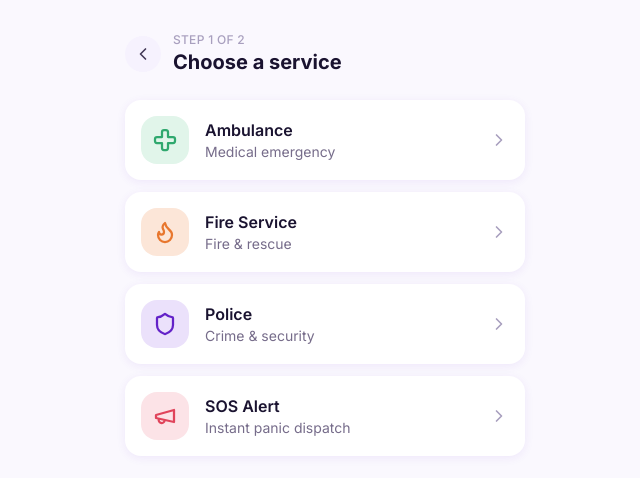
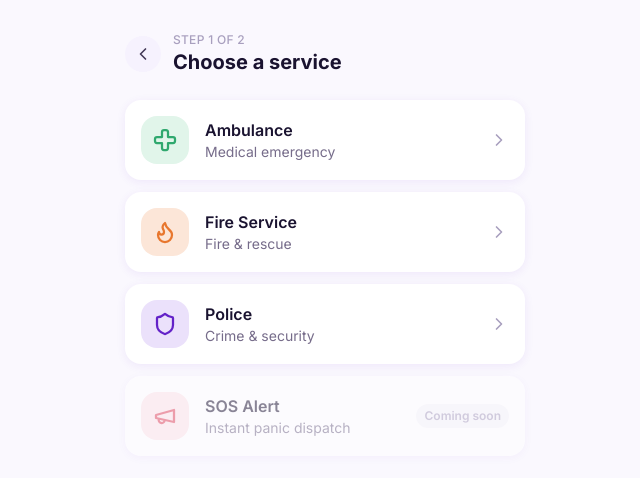
Before and after one commit to CyrilEtornam/project-nkwa, a React (Vite) app in the folder frontend/: page / in a window 1280 px wide. Both pictures are taken after a click on the button "Start emergency call". Shown: the top 478 px of the page, without its empty margins (315-955 px from the left). Built offline with nearby package versions, Linux system fonts and the light colour scheme.

Commit message:
labelled SOS feature as coming soon

```diff
--- a/frontend/src/App.jsx
+++ b/frontend/src/App.jsx
@@ -31,12 +31,13 @@ const SERVICES = [
     text:  'text-service-police',
   },
   {
-    id:    'SOS',
-    label: 'SOS Alert',
-    sub:   'Instant panic dispatch',
-    icon:  Megaphone,
-    bg:    'bg-service-sosBg',
-    text:  'text-service-sos',
+    id:       'SOS',
+    label:    'SOS Alert',
+    sub:      'Instant panic dispatch',
+    icon:     Megaphone,
+    bg:       'bg-service-sosBg',
+    text:     'text-service-sos',
+    disabled: true,
   },
 ]
 
@@ -151,11 +152,13 @@ function ServiceScreen({ onSelect, onBack }) {
             <button
               key={service.id}
               type="button"
-              onClick={() => onSelect(service)}
-              className="w-full bg-white rounded-2xl shadow-card p-4
-                         flex items-center gap-4
-                         hover:shadow-card-lg transition-shadow active:scale-[0.98]
-                         text-left"
+              onClick={() => !service.disabled && onSelect(service)}
+              disabled={service.disabled}
+              className={`w-full bg-white rounded-2xl shadow-card p-4
+                         flex items-center gap-4 text-left transition-shadow
+                         ${service.disabled
+                           ? 'opacity-50 cursor-not-allowed'
+                           : 'hover:shadow-card-lg active:scale-[0.98]'}`}
             >
               <div
                 className={`w-12 h-12 rounded-2xl flex items-center justify-center
@@ -167,7 +170,9 @@ function ServiceScreen({ onSelect, onBack }) {
                 <p className="font-semibold text-ink-900">{service.label}</p>
                 <p className="text-sm text-ink-500">{service.sub}</p>
               </div>
-              <ChevronRight className="w-5 h-5 text-ink-400 flex-shrink-0" />
+              {service.disabled
+                ? <span className="text-xs font-semibold text-ink-400 bg-ink-400/10 px-2 py-1 rounded-full flex-shrink-0">Coming soon</span>
+                : <ChevronRight className="w-5 h-5 text-ink-400 flex-shrink-0" />}
             </button>
           )
         })}
```
